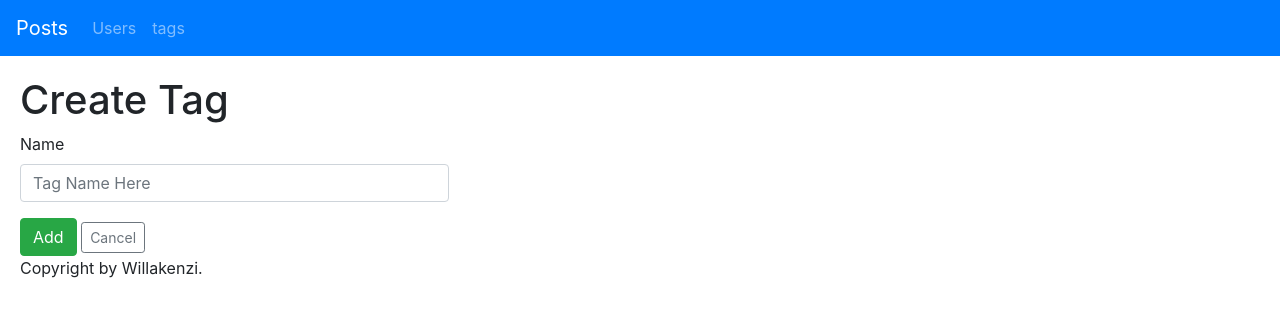
After one commit to berolso/23.1blogly, a Flask app: page /tags/new in a window 1280 px wide. The commit adds this page. Shown: the top 317 px of the page. Run offline with Flask 2, Linux system fonts and the light colour scheme; data that the repository does not hold is empty; some libraries are stand-ins or nearby versions.

Commit message:
add tags, update reuqirments

```diff
--- a/app.py
+++ b/app.py
@@ -1,7 +1,7 @@
 """Blogly application."""
 
 from flask import Flask, request, redirect, render_template, url_for, flash
-from models import db, connect_db, User, Post
+from models import db, connect_db, User, Post, Tag, PostTag
 
 app = Flask(__name__)
 app.config['SQLALCHEMY_DATABASE_URI'] = 'postgresql:///blogly'
@@ -88,7 +88,6 @@ def post_delete_user(user_id):
   flash("User successfully Deleted", "danger")
   return redirect('/users')
 
-
   # ----- user posts routes -----
 
 @app.route('/posts')
@@ -102,22 +101,25 @@ def list_posts():
 def new_post(user_id):
   '''new post page'''
   user = User.query.get_or_404(user_id)
-  return render_template('new_post.html',user=user)
+  tags = Tag.query.all()
+  return render_template('new_post.html',user=user,tags=tags)
 
 @app.route('/users/<int:user_id>/posts/new', methods=['POST'])
 def post_new_post(user_id):
   '''POST new post'''
   user = User.query.get_or_404(user_id)
+  tag_ids = [int(id) for id in request.form.getlist('name')]
+  tags = Tag.query.filter(Tag.id.in_(tag_ids)).all()
   new_post = Post(
     title = request.form['title'],
     content = request.form['content'],
-    user_id = user.id
+    user_id = user.id,
+    tags = tags
   )
   db.session.add(new_post)
   db.session.commit()
   flash("Post successfully Added", "success")
   return redirect(url_for('user_detail',user_id=user_id))
-
 
 @app.route('/posts/<int:post_id>')
 def post_page(post_id):
@@ -129,7 +131,8 @@ def post_page(post_id):
 def edit_post(post_id):
   '''edit post page'''
   post = Post.query.get_or_404(post_id)
-  return render_template('edit_post.html', post=post)
+  tags = Tag.query.all()
+  return render_template('edit_post.html', post=post, tags=tags)
 
 @app.route('/posts/<int:post_id>/edit',methods=['POST'])
 def post_edit_post(post_id):
@@ -137,6 +140,8 @@ def post_edit_post(post_id):
   post = Post.query.get_or_404(post_id)
   post.title = request.form['title']
   post.content = request.form['content']
+  tag_ids = [int(id)for id in request.form.getlist('name')]
+  post.tags = Tag.query.filter(Tag.id.in_(tag_ids)).all()
   db.session.add(post)
   db.session.commit()
   flash("Post successfully Edited", "secondary")
@@ -150,3 +155,60 @@ def post_delete_post(post_id):
   db.session.commit()
   flash("Post successfully Deleted", "danger")
   return redirect(f'/users/{post.user_id}')
+
+# ----- posts tag routes ------
+
+@app.route('/tags')
+def list_tags():
+  tags = Tag.query.all()
+  return render_template('/tags.html',tags=tags)
+
+@app.route('/tags/new')
+def new_tag():
+  posts = Post.query.all()
+  return render_template('new_tag.html', posts=posts)
+
+@app.route('/tags/new', methods=['POST'])
+def POST_new_tag():
+  name = request.form['name']
+  # get list of id's for checked boxes
+  post_ids = [int(id) for id in request.form.getlist('post')]
+  # get list of post objects for each post_id
+  posts = Post.query.filter(Post.id.in_(post_ids)).all()
+  # creat new tag object with input name and checked posts
+  new_tag = Tag(name=name, posts=posts)
+  db.session.add(new_tag)
+  db.session.commit()
+  flash(f'{name} has been added to posts {[ p.title for p in posts]}', "success")
+  return redirect('/tags')
+
+@app.route('/tags/<int:tag_id>')
+def tag_page(tag_id):
+  tag = Tag.query.get_or_404(tag_id)
+  posts = Post.query.all()
+  return render_template('tag.html', tag=tag, posts=posts)
+
+@app.route('/tags/<int:tag_id>/edit')
+def edit_tag(tag_id):
+  tag = Tag.query.get_or_404(tag_id)
+  posts = Post.query.all()
+  return render_template('edit_tag.html', tag=tag, posts=posts)
+
+@app.route('/tags/<int:tag_id>/edit', methods=['POST'])
+def post_edit_tag(tag_id):
+  tag = Tag.query.get_or_404(tag_id)
+  tag.name = request.form['name']
+  posts = [p for p in request.form.getlist('post')]
+  tag.posts = Post.query.filter(Post.title.in_(posts)).all()
+  db.session.add(tag)
+  db.session.commit()
+  flash(f'{tag.name} has been updated with posts {posts}', "success")
+  return redirect(f'/tags/{tag_id}')
+
+@app.route('/tags/<int:tag_id>/delete', methods=['POST'])
+def post_delete_tag(tag_id):
+  tag = Tag.query.get_or_404(tag_id)
+  db.session.delete(tag)
+  db.session.commit()
+  flash(f'{tag.name} has been deleted', "danger")
+  return redirect('/tags')
--- a/templates/base.html
+++ b/templates/base.html
@@ -10,16 +10,29 @@
     <script src="http://unpkg.com/jquery"></script>
   </head>
   <body>
-    <nav class="navbar sticky-top navbar-dark bg-primary">
-      <a class="navbar-brand" href="/users">Users</a>
-      <ul class="navbar-nav mr-auto">
-        <li class="nav-item">
-          <a class="nav-link" href="/posts"
-            >Posts <span class="sr-only">(current)</span></a
+    <nav class="navbar sticky-top navbar-expand-lg navbar-dark bg-primary">
+      <a class="navbar-brand" href="/posts">Posts</a>
+      <button
+        class="navbar-toggler"
+        type="button"
+        data-toggle="collapse"
+        data-target="#navbarNavAltMarkup"
+        aria-controls="navbarNavAltMarkup"
+        aria-expanded="false"
+        aria-label="Toggle navigation"
+      >
+        <span class="navbar-toggler-icon"></span>
+      </button>
+      <div class="collapse navbar-collapse" id="navbarNavAltMarkup">
+        <div class="navbar-nav">
+          <a class="nav-item nav-link" href="/users"
+            >Users <span class="sr-only">(current)</span></a
           >
-        </li>
-      </ul>
+          <a class="nav-item nav-link" href="/tags">tags</a>
+        </div>
+      </div>
     </nav>
+
     {% for category, msg in get_flashed_messages(with_categories=true) %}
     <div class="alert alert-{{ category }} role=alert pb-0">
       <p>{{ msg }}</p>
@@ -29,5 +42,20 @@
       {% block content %}BODY CONTENT GOES HERE{% endblock %}
       <footer>Copyright by Willakenzi.</footer>
     </div>
+    <script
+      src="https://code.jquery.com/jquery-3.2.1.slim.min.js"
+      integrity="sha384-KJ3o2DKtIkvYIK3UENzmM7KCkRr/rE9/Qpg6aAZGJwFDMVNA/GpGFF93hXpG5KkN"
+      crossorigin="anonymous"
+    ></script>
+    <script
+      src="https://cdnjs.cloudflare.com/ajax/libs/popper.js/1.12.9/umd/popper.min.js"
+      integrity="sha384-ApNbgh9B+Y1QKtv3Rn7W3mgPxhU9K/ScQsAP7hUibX39j7fakFPskvXusvfa0b4Q"
+      crossorigin="anonymous"
+    ></script>
+    <script
+      src="https://maxcdn.bootstrapcdn.com/bootstrap/4.0.0/js/bootstrap.min.js"
+      integrity="sha384-JZR6Spejh4U02d8jOt6vLEHfe/JQGiRRSQQxSfFWpi1MquVdAyjUar5+76PVCmYl"
+      crossorigin="anonymous"
+    ></script>
   </body>
 </html>
--- /dev/null
+++ b/templates/new_tag.html
@@ -0,0 +1,50 @@
+{% extends 'base.html' %} {% block title %}New User{% endblock %} {% block
+content %}
+<h1>Create Tag</h1>
+<div>
+  <div class="mr-auto" style="width: 70%;">
+    <form method="POST">
+      <div class="form-row">
+        <div class="form-group col-md-6">
+          <label for="name">Name</label>
+          <input
+            name="name"
+            type="text"
+            class="form-control"
+            id="name"
+            placeholder="Tag Name Here"
+            required
+          />
+        </div>
+      </div>
+      <div>
+        {%for post in posts%}
+        <div class="input-group mb-3">
+          <div class="input-group-prepend">
+            <div class="input-group-text">
+              <input
+                type="checkbox"
+                name="post"
+                value="{{post.id}}"
+                aria-label="Checkbox for following text input"
+              />
+            </div>
+          </div>
+          <input
+            type="text"
+            class="form-control"
+            aria-label="Text input with checkbox"
+            value="{{post.title}}"
+          />
+        </div>
+        {%endfor%}
+      </div>
+
+      <button class="btn btn-success" formaction="/tags/new" formmethod="POST">
+        Add
+      </button>
+      <a href="/tags" class="btn btn-outline-secondary btn-sm">Cancel</a>
+    </form>
+  </div>
+</div>
+{% endblock %}
--- a/templates/post.html
+++ b/templates/post.html
@@ -16,6 +16,10 @@
         <em>by {{post.user.full_name}} </em>
         <br />
         {{post.friendly_date}}
+        <br />
+        Tags: {% for tag in post.tags %}
+        <span class="badge badge-info">{{tag.name}}</span>
+        {% endfor%}
       </p>
     </div>
     <form>
--- a/templates/user.html
+++ b/templates/user.html
@@ -49,7 +49,7 @@
       </tr>
     </thead>
     <tbody>
-      {% for post in user.post %}
+      {% for post in user.posts %}
       <tr>
         <th scope="row">{{loop.index}}</th>
         <td>
```
Also changed, not shown: models.py (+25 -1 lines), requirements.txt (+15 -0 lines), seed.py (+10 -1 lines), templates/edit_post.html (+36 -0 lines), templates/edit_tag.html (added, +64 -0 lines), templates/new_post.html (+37 -0 lines), templates/posts.html (+7 -7 lines), templates/tag.html (added, +42 -0 lines), templates/tags.html (added, +17 -0 lines).
